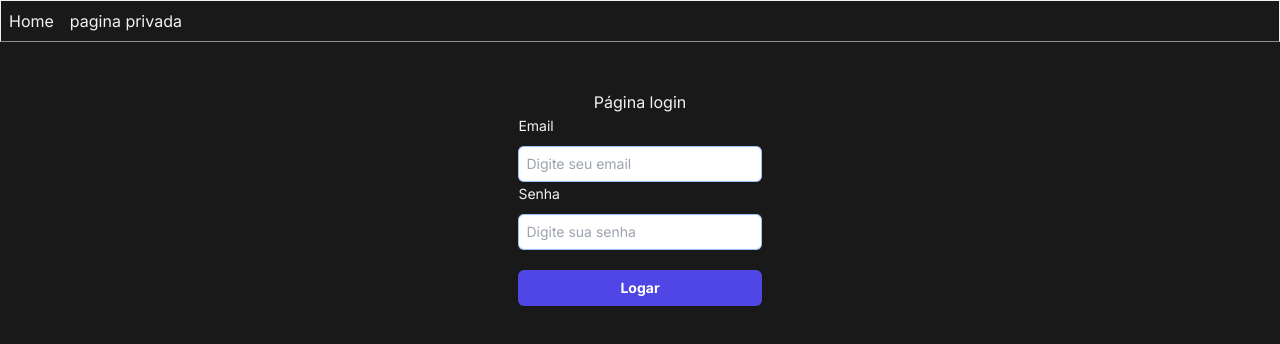
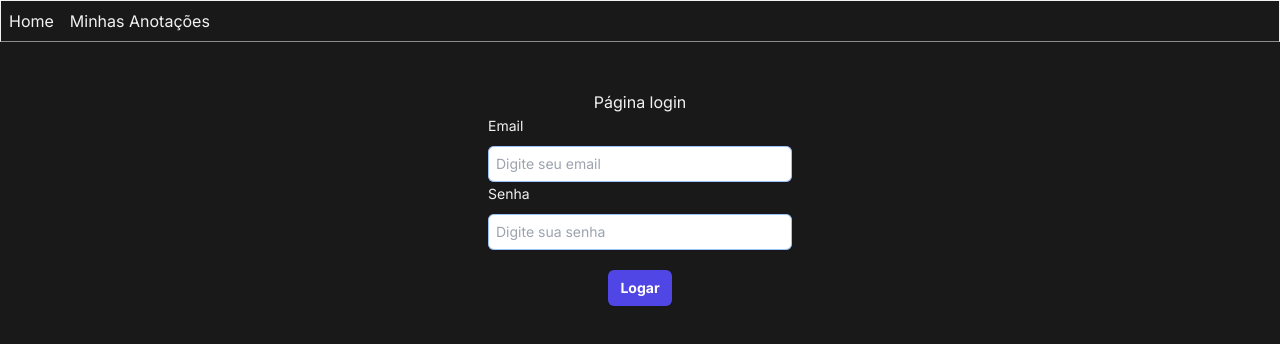
Before and after one commit to anajudith/note, a React (Vite) app: page /private in a window 1280 px wide. Shown: the top 344 px of the page. Built offline with nearby package versions, Linux system fonts and the light colour scheme.

Commit message:
🎨 improved code

```diff
--- a/src/Routes.tsx
+++ b/src/Routes.tsx
@@ -17,7 +17,7 @@ export default function Routes() {
       {/* <h1>Todos tem esse texto</h1> */}
       <nav className="p-2 gap-4 flex border border-b-black hover:no-underline text-center justify-evening">
         <Link to="/">Home</Link>
-        <Link to="/private"> pagina privada</Link>
+        <Link to="/private">Minhas Anotações</Link>
         {auth.user && <button onClick={handleLogout}>Sair</button>}
       </nav>
       <Switch>
--- a/src/assets/Pages/Login/index.tsx
+++ b/src/assets/Pages/Login/index.tsx
@@ -22,9 +22,10 @@ export default function Login() {
 
   return (
     <>
-      <div className="w-full items-center flex min-h-full flex-col justify-center px-6 py-12 lg:px-8">
-        Página login
-        <div className="w-[20%]">
+      <div className="w-[full] min-h-full flex flex-col justify-center items-center text-center px-6 py-12 lg:px-8">
+        {/* <div className="w-[20%] flex flex-col justify-center content-center text-center gap-2"> */}
+        <h1 className="text-center">Página login</h1>
+        <div className="w-[25%]">
           <InputLogin
             type="email"
             value={email}
@@ -37,6 +38,7 @@ export default function Login() {
             onChange={(e) => setPassword(e.target.value)}
             placeholder="Digite sua senha"
           />
+        </div>
         <div>
           <button
             onClick={handleLogin}
@@ -47,7 +49,7 @@ export default function Login() {
           </button>
         </div>
       </div>
-      </div>
+      {/* </div> */}
     </>
   );
 }
--- a/src/assets/components/InputLogin/index.tsx
+++ b/src/assets/components/InputLogin/index.tsx
@@ -8,11 +8,11 @@ export default function InputLogin({
 }: IProps) {
   return (
     <>
-      <form className="space-y-6">
+      <form className="space-y-6 w-full">
         <div>
           <label
             htmlFor={type === "email" ? "email" : "password"}
-            className="block text-sm font-medium leading-6 text-gray-900"
+            className=" text-sm font-medium leading-6 text-gray-900 justify-start flex"
           >
             {type === "email" ? "Email" : "Senha"}
           </label>
@@ -24,7 +24,7 @@ export default function InputLogin({
               autoComplete={type === "email" ? "email" : "current-password"}
               required
               placeholder={placeholder}
-              className="p-2 block w-full rounded-md border-0 py-1.5 text-gray-900 shadow-sm ring-1 ring-inset ring-gray-300 placeholder:text-gray-400 focus:ring-2 focus:ring-inset focus:ring-indigo-600 sm:text-sm sm:leading-6"
+              className="p-2 w-full rounded-md border-0 py-1.5 text-slate-950 shadow-sm ring-1 ring-inset ring-gray-300 placeholder:text-gray-400 focus:ring-2 focus:ring-inset focus:ring-indigo-600 sm:text-sm sm:leading-6"
             />
           </div>
         </div>
--- a/src/assets/components/Tasks/index.tsx
+++ b/src/assets/components/Tasks/index.tsx
@@ -20,13 +20,17 @@ export default function Tasks({ tasks, onDelete, onComplete }: TasksProps) {
     <section className="w-full max-w-screen-md mx-auto mt-16 px-4">
       <header className="flex items-center justify-between mb-24">
         <div className="flex items-center gap-8">
-          <p className="text-blue-500 text-lg font-semibold">Created tasks</p>
+          <p className="text-blue-500 text-lg font-semibold">
+            Anotações criadas
+          </p>
           {/* <span>{tasksQuantity}</span> */}
           <span>18</span>
         </div>
 
         <div>
-          <p className="text-lg font-semibold text-purple">Completed tasks</p>
+          <p className="text-lg font-semibold text-purple">
+            Anotações completadas
+          </p>
           <span className="bg-gray-800 text-gray-300 py-1 px-3 rounded-full text-xs font-semibold">
             {/* {completedTasks} of {tasksQuantity} */}
             {1} of {10}
```
Lines whose indentation alone changed are shown as unchanged.
